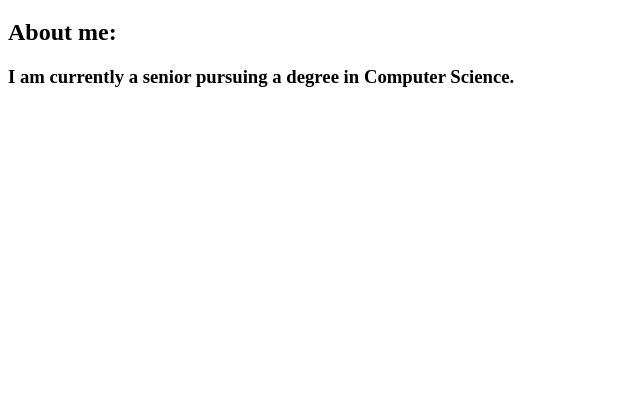
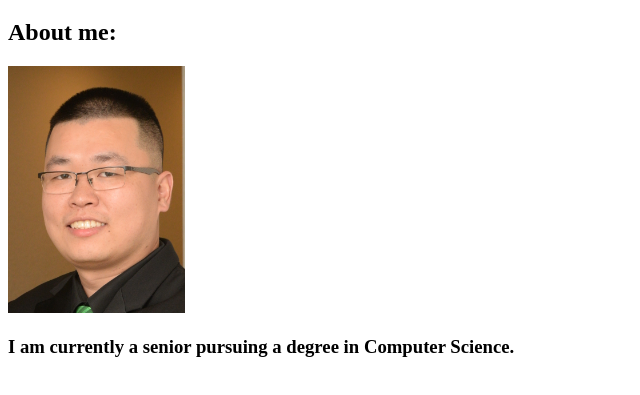
Before and after one commit to ninjasid/ninjasid.github.io, a plain HTML site: page index.html in a window 1280 px wide. Shown: the part 61-456 px from the top of the page, without its empty margins (0-640 px from the left). Drawn offline with Linux system fonts and the light colour scheme.

Commit message:
Added image

```diff
--- a/index.html
+++ b/index.html
@@ -10,6 +10,7 @@
       <div class="jumbotron">
     <h1>Sze Lai Choi</h1>
           <h2>About me:</h2>
+          <img src="images/selfie.PNG" alt="Sze-Lai Choi">
           <h3>I am currently a senior pursuing a degree in Computer Science.</h3>
 
       </div>
```
